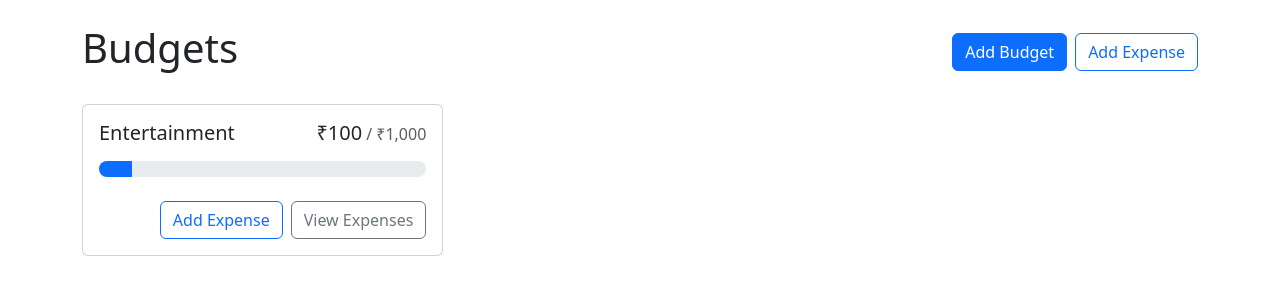
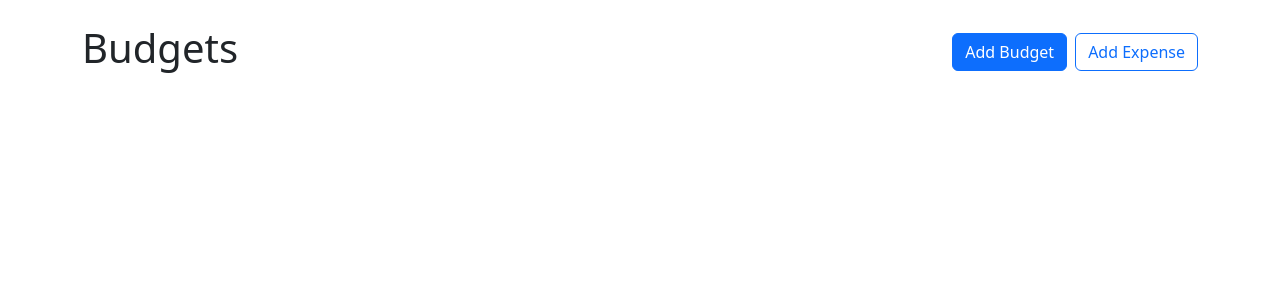
Before and after one commit to tanishkushwaha/expense-tracker, a React (Vite) app: page / in a window 1280 px wide. Shown: the top 300 px of the page. Built offline with nearby package versions, Linux system fonts and the light colour scheme.

Commit message:
Link budget cards to the actual budgets

```diff
--- a/src/App.jsx
+++ b/src/App.jsx
@@ -4,9 +4,11 @@
 import { Container, Stack, Button } from 'react-bootstrap';
 import BudgetCard from './components/BudgetCard';
 import AddBudgetModal from './components/AddBudgetModal';
+import { useBudgets } from './contexts/BudgetsContext';
 
 const App = () => {
   const [showAddBudgetModal, setShowAddBudgetModal] = useState(false);
+  const { budgets, getBudgetExpenses } = useBudgets();
 
   return (
     <>
@@ -23,7 +25,19 @@
             gap: '1rem',
             alignItems: 'flex-start'
           }}>
-            <BudgetCard name='Entertainment' amount={100} max={1000} />
+
+            {budgets.map(budget => {
+              const amount = getBudgetExpenses(budget.id).reduce((total, expense) => total + expense.amount, 0);
+
+              return (
+                <BudgetCard
+                key={budget.id}
+                name={budget.name}
+                amount={amount}
+                max={budget.max} />
+              );
+            })}
+
           </div>
       </Container>
 
```
